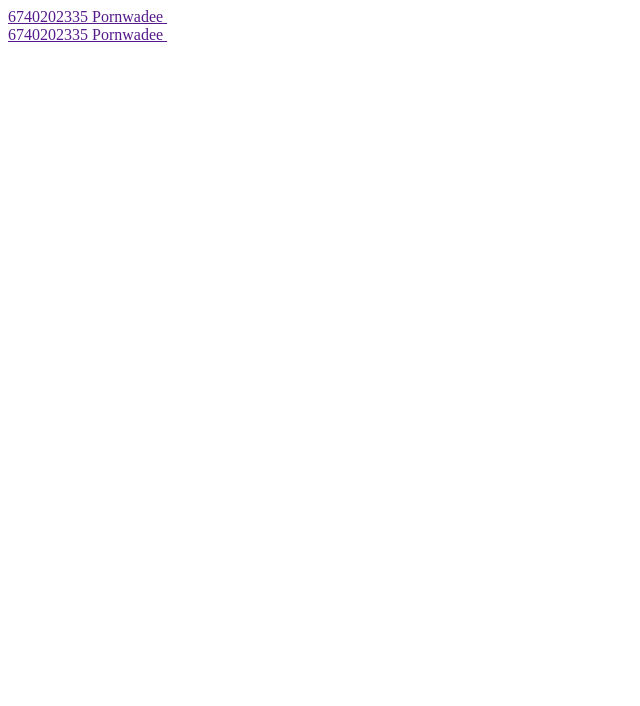
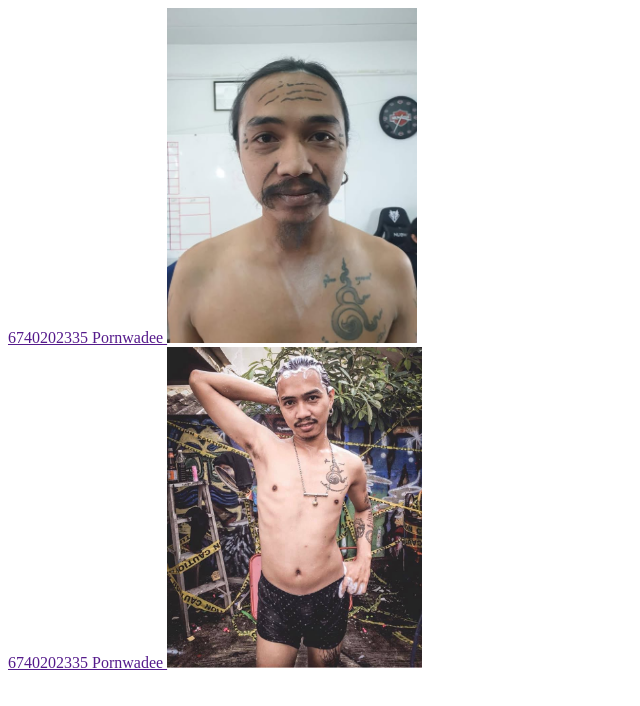
Before and after one commit to pornwadee2006/LAB333, a plain HTML site: page index.html in a window 1280 px wide. Shown: the whole page, without its empty margins (0-640 px from the left). Drawn offline with Linux system fonts and the light colour scheme.

Commit message:
add images

```diff
--- a/index.html
+++ b/index.html
@@ -1,2 +1,2 @@
-<a href="">6740202335 Pornwadee </a><img src="" alt=""><br>
-<a href="">6740202335 Pornwadee </a><img src="" alt="">
+<a href="">6740202335 Pornwadee </a><img src="A1.jpg" width="250"><br>
+<a href="">6740202335 Pornwadee </a><img src="B2.jpg" width="255">
```
Also changed, not shown: A1.jpg (added), B2.jpg (added).
